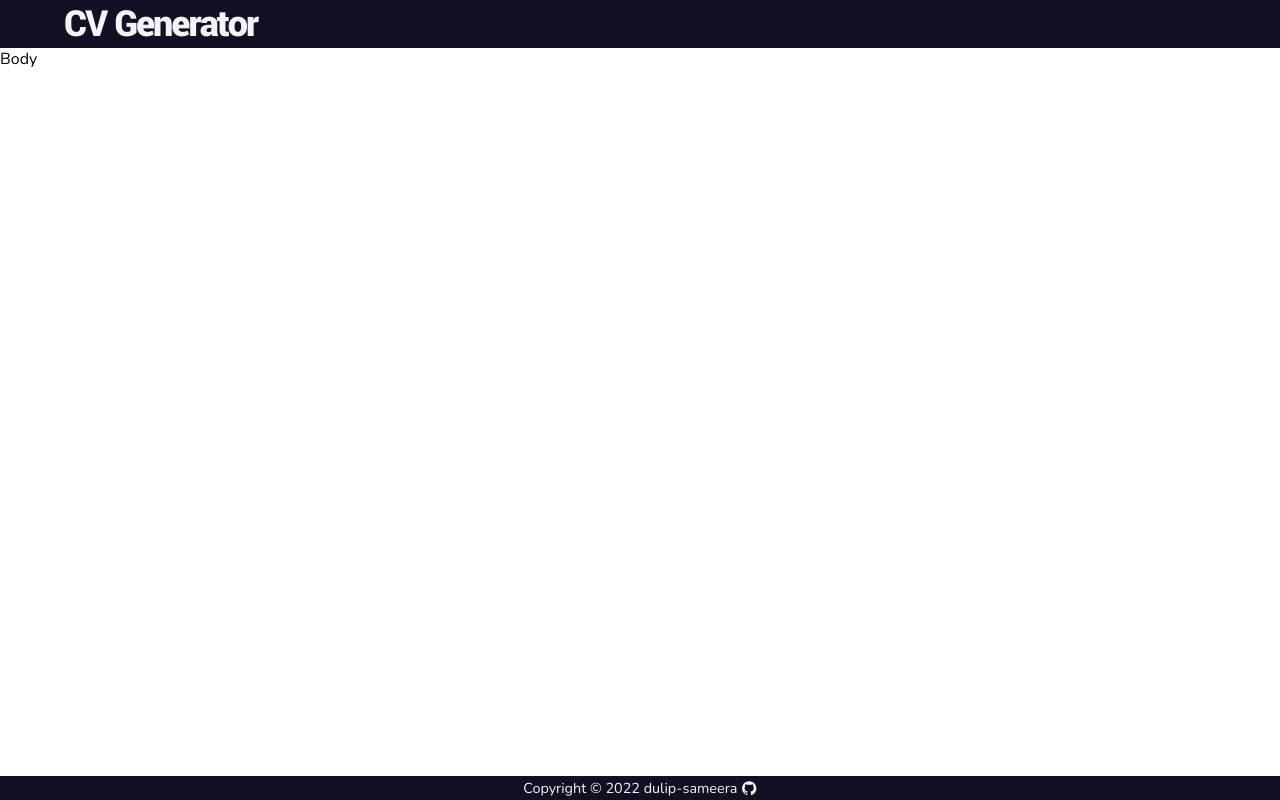
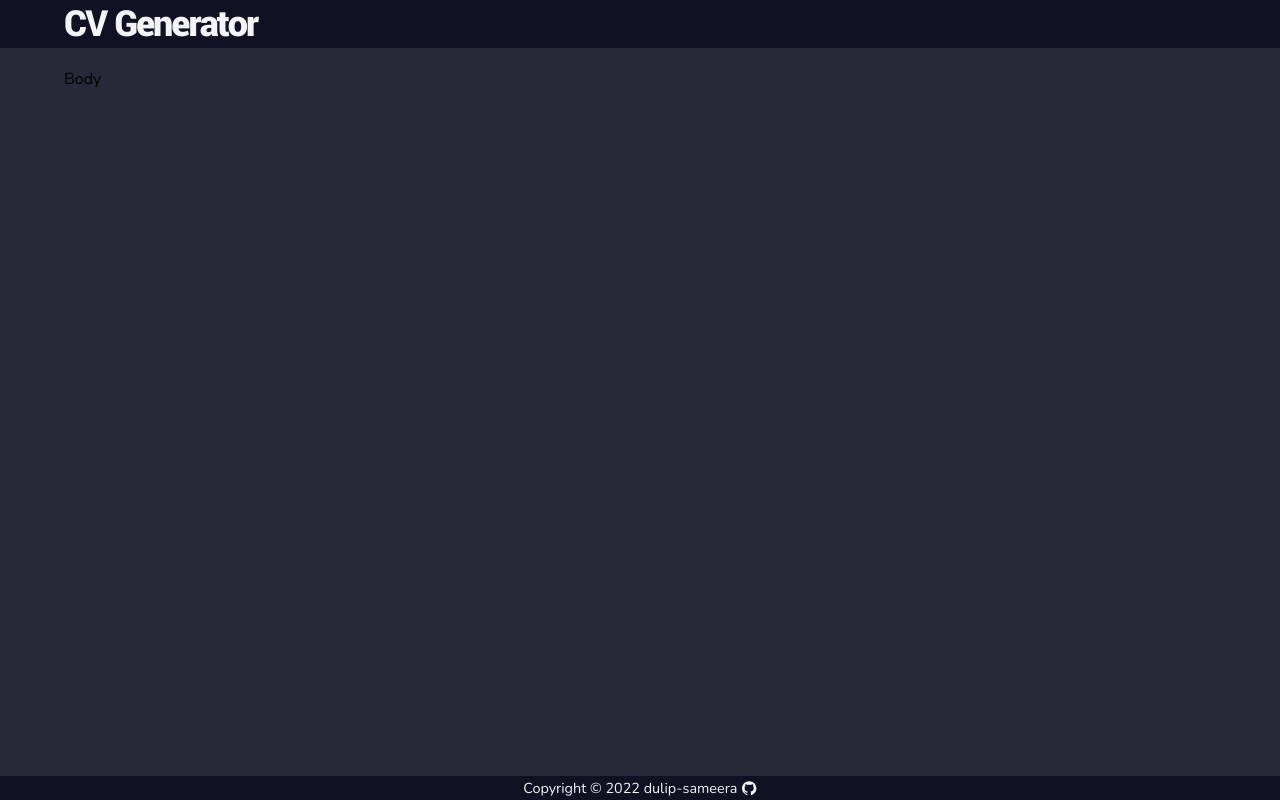
Before and after one commit to dulip-sameera/react-cv-generator, a React (Create React App) app: page / in a window 1280 px wide. Built offline with nearby package versions, Linux system fonts and the light colour scheme.

Commit message:
add layout styles

```diff
--- a/src/components/Body/Body.js
+++ b/src/components/Body/Body.js
@@ -1,8 +1,24 @@
 import React, { Component } from "react";
+import styled from "styled-components";
+
+const LayoutDiv = styled.div`
+  grid-row: 2/3;
+
+  padding: 1.25rem 5%;
+  background: ${({ theme }) => theme.colors.bodyBg};
+
+  display: grid;
+  grid-template-columns: 1fr 1fr;
+  gap: 2.5rem;
+`;
 
 export class Body extends Component {
   render() {
-    return <div>Body</div>;
+    return (
+      <LayoutDiv>
+        <div>Body</div>
+      </LayoutDiv>
+    );
   }
 }
 
```
